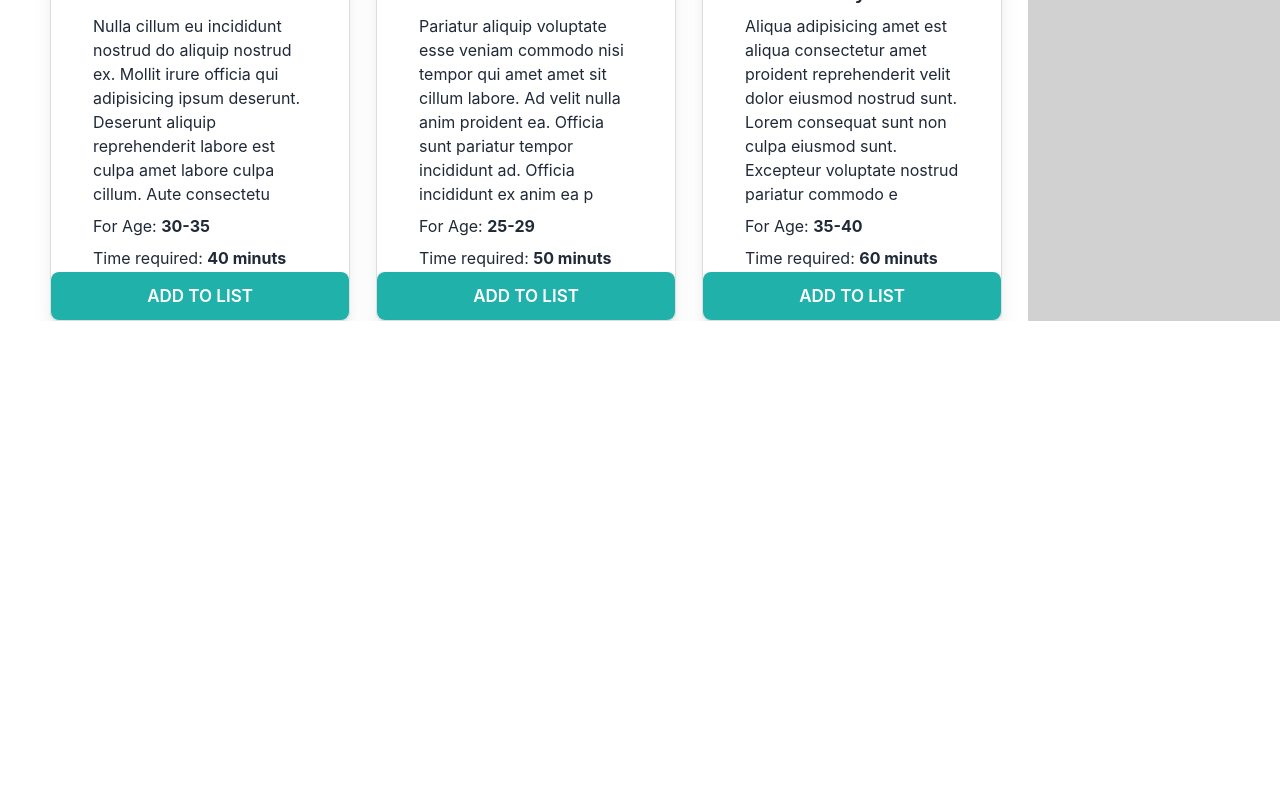
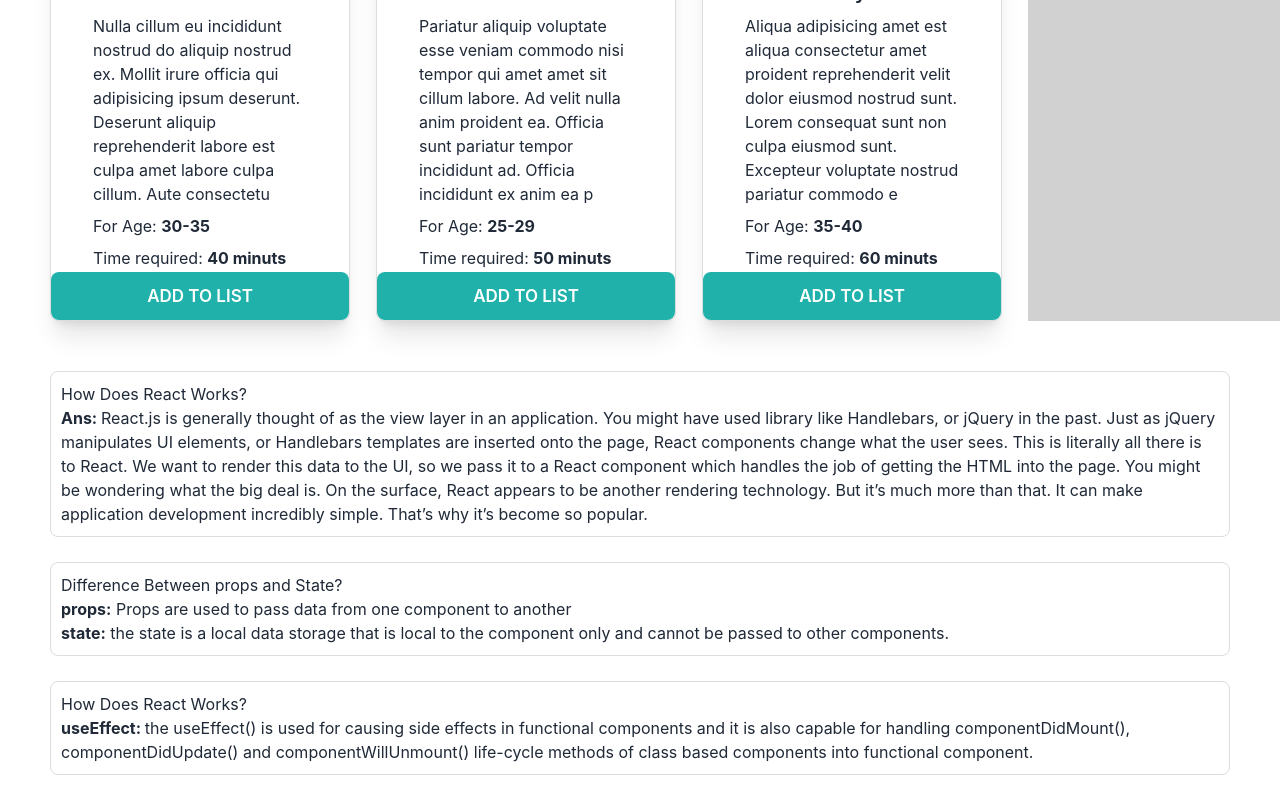
Before and after one commit to Rakib86547/assignment-8, a React (Create React App) app: page / in a window 1280 px wide. Shown: the part 769-1569 px from the top of the page. Before the commit the page ends 1090 px from the top, so only its background shows below. Built offline with nearby package versions, Linux system fonts and the light colour scheme.

Commit message:
questions added

```diff
--- a/src/components/Home/Home.js
+++ b/src/components/Home/Home.js
@@ -2,6 +2,7 @@
 import logo from '../../image/logo.png';
 import Activities from '../Activities/Activities';
 import Details from '../Details/Details';
+import Questions from '../Questions/Questions';
 import './Home.css';
 const Home = () => {
     const [activities, setActivities] = useState([])
@@ -18,7 +19,8 @@
     }
 
     return (
-        <div className='parent-home-container'>
+        <div>
+            <div className="parent-home-container">
                 <div className="activity-container">
 
                     <div className="logo-section">
@@ -44,6 +46,11 @@
                     ></Details>
                 </div>
             </div>
+
+            <div className="questions-container">
+                <Questions></Questions>
+            </div>
+        </div>
     );
 };
 
--- /dev/null
+++ b/src/components/Questions/Questions.css
@@ -0,0 +1,10 @@
+.questions-container {
+    padding: 0 50px;
+    margin-top: 50px;
+}
+.question {
+    border: 1px solid #ddd;
+    padding: 10px;
+    border-radius: 8px;
+    margin: 25px 0px;
+}
--- /dev/null
+++ b/src/components/Questions/Questions.js
@@ -0,0 +1,33 @@
+import React from 'react';
+import './Questions.css';
+const Questions = () => {
+    return (
+        <div>
+            <div>
+                <div className="question">
+                <h3>How Does React Works?</h3>
+                <p><strong>Ans: </strong> React.js is generally thought of as the view layer in an application. You might have used library like Handlebars, or jQuery in the past. Just as jQuery manipulates UI elements, or Handlebars templates are inserted onto the page, React components change what the user sees.
+                This is literally all there is to React. We want to render this data to the UI, so we pass it to a React component which handles the job of getting the HTML into the page.
+                You might be wondering what the big deal is. On the surface, React appears to be another rendering technology. But it’s much more than that. It can make application development incredibly simple. That’s why it’s become so popular.</p>
+                </div>
+
+                <div className="question">
+                <h3>Difference Between props and State?</h3>
+                <p><strong>props:</strong> Props are used to pass data from one component to another</p>
+
+                <p><strong>state:</strong> the state is a local data storage that is local to the component only and cannot be passed to other components.</p>
+                </div>
+
+
+                <div className="question">
+                <h3>How Does React Works?</h3>
+                <p><strong>useEffect: </strong> the useEffect() is used for causing side effects in functional components and it is also capable for handling componentDidMount(), componentDidUpdate() and componentWillUnmount() life-cycle methods of class based components into functional component.</p>
+                </div>
+
+
+            </div>
+        </div>
+    );
+};
+
+export default Questions;
```
Lines whose indentation alone changed are shown as unchanged.
